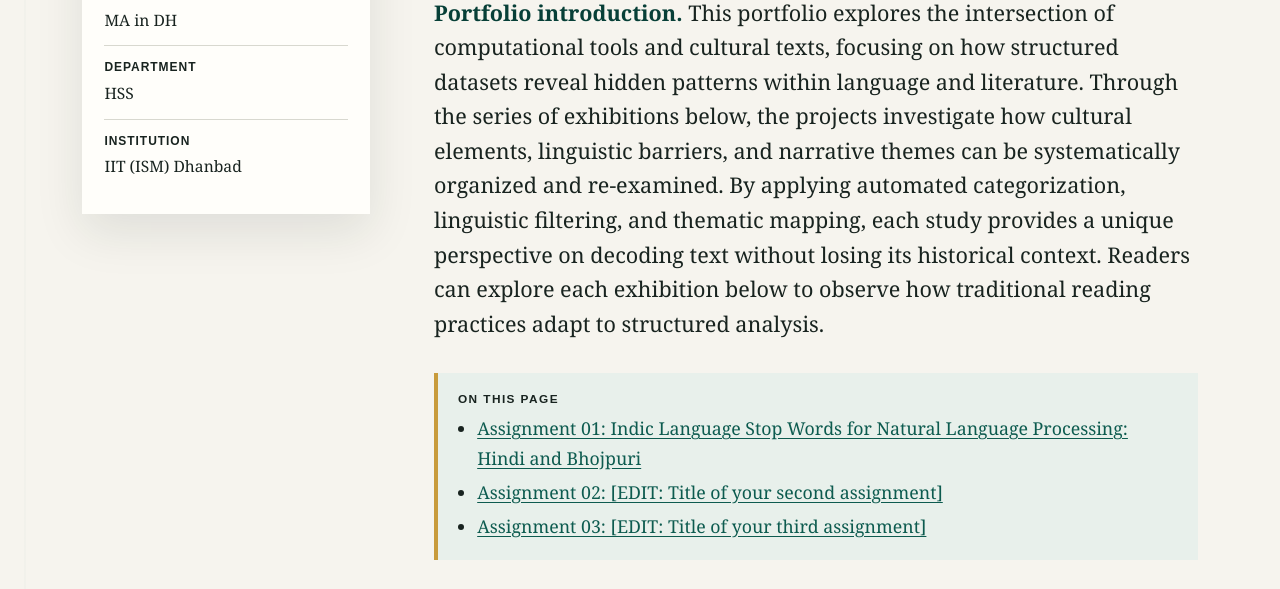
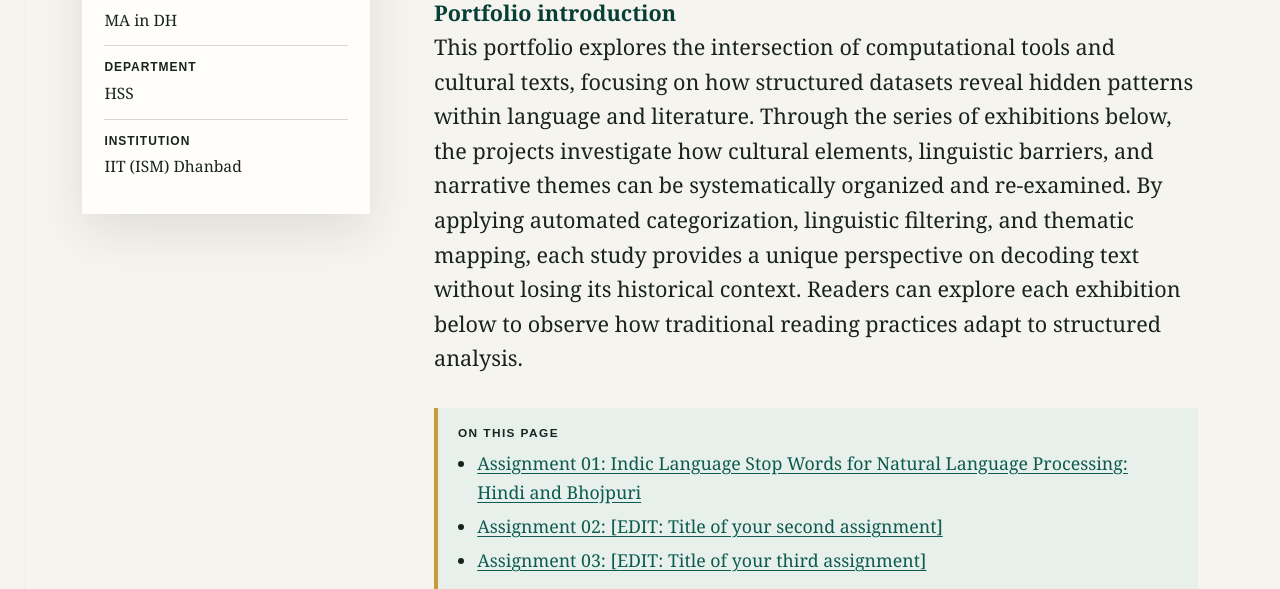
Before and after one commit to adityakumar190/dhlab2assignment, a plain HTML site: page index.html in a window 1280 px wide. Shown: the part 511-1100 px from the top of the page. Drawn offline with Linux system fonts and the light colour scheme.

Commit message:
Update index.html

```diff
--- a/index.html
+++ b/index.html
@@ -299,7 +299,7 @@
         <section class="hero" aria-labelledby="portfolio-title">
           <p class="label project-kicker">Student portfolio</p>
           <h1 id="portfolio-title">Aditya Kumar&rsquo;s Digital Humanities Portfolio</h1>
-          <p class="abstract"><strong>Portfolio introduction.</strong> This portfolio explores the intersection of computational tools and cultural texts, focusing on how structured datasets reveal hidden patterns within language and literature. Through the series of exhibitions below, the projects investigate how cultural elements, linguistic barriers, and narrative themes can be systematically organized and re-examined. By applying automated categorization, linguistic filtering, and thematic mapping, each study provides a unique perspective on decoding text without losing its historical context. Readers can explore each exhibition below to observe how traditional reading practices adapt to structured analysis.</p>
+          <p class="abstract"><strong>Portfolio introduction</strong> <br>This portfolio explores the intersection of computational tools and cultural texts, focusing on how structured datasets reveal hidden patterns within language and literature. Through the series of exhibitions below, the projects investigate how cultural elements, linguistic barriers, and narrative themes can be systematically organized and re-examined. By applying automated categorization, linguistic filtering, and thematic mapping, each study provides a unique perspective on decoding text without losing its historical context. Readers can explore each exhibition below to observe how traditional reading practices adapt to structured analysis.</p>
 
           <nav class="contents-nav" aria-label="Assignments on this page">
             <p class="label">On this page</p>
```
